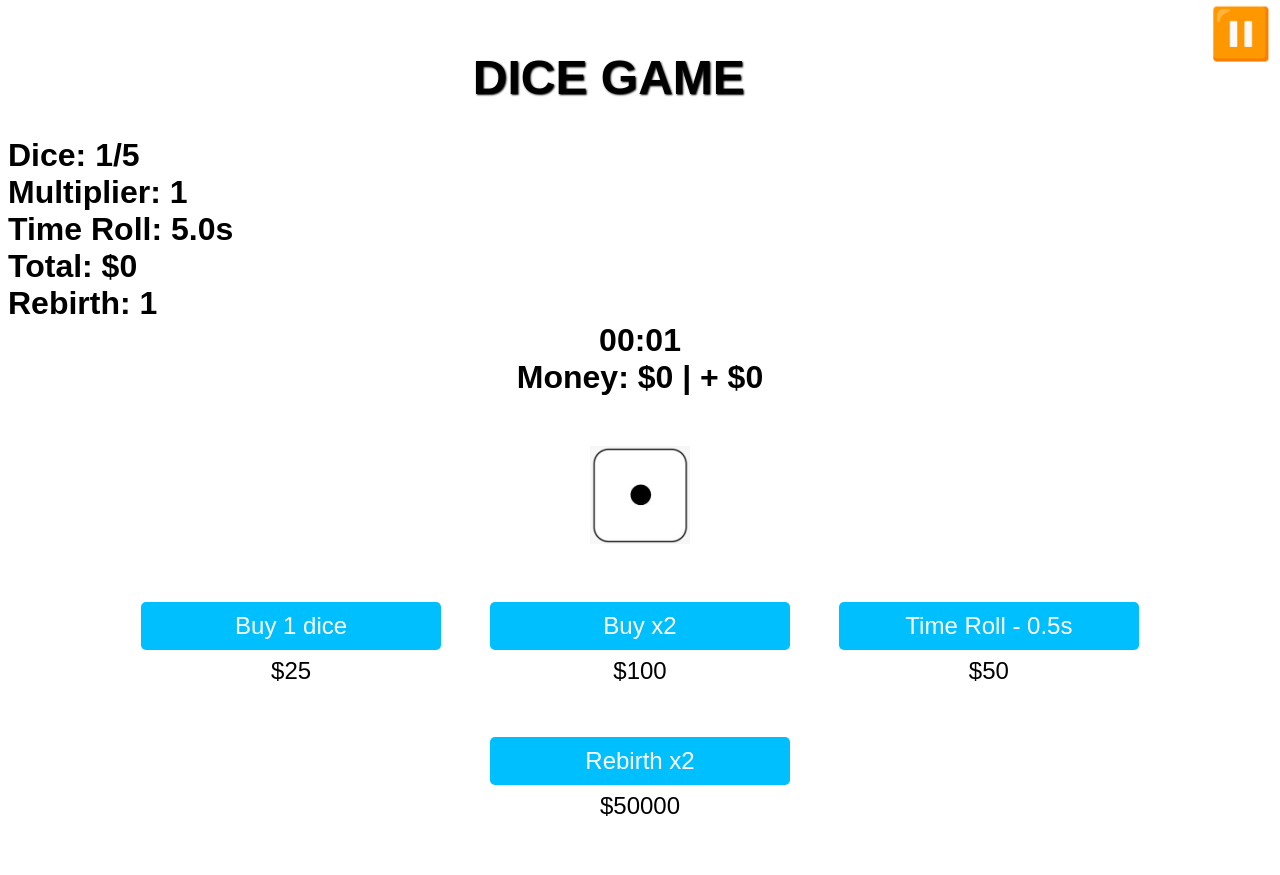
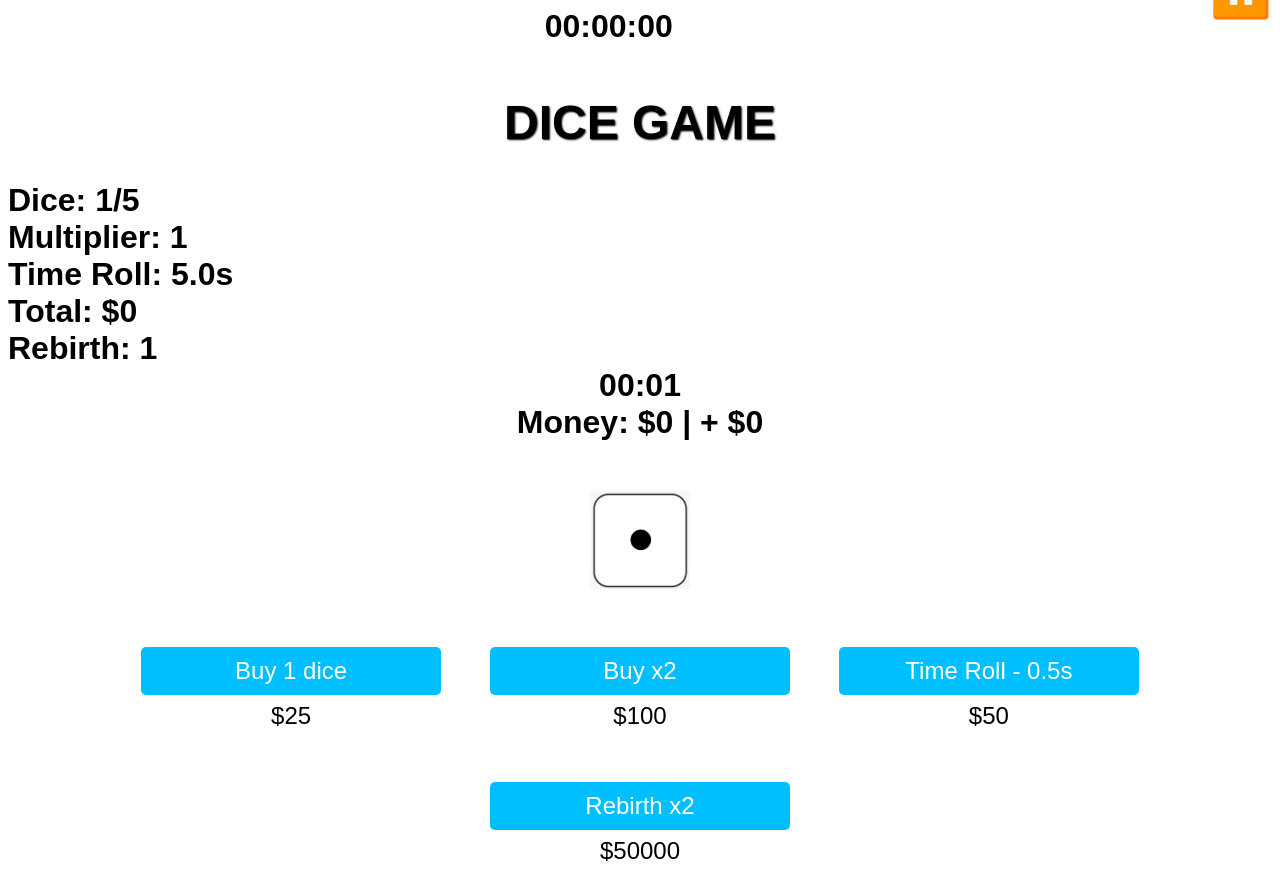
Before and after one commit to dofaWeb/diceGame, a plain HTML site: page diceGame/index.html in a window 1280 px wide. Before the commit the page ends 830 px from the top, so only its background shows below. Drawn offline with Linux system fonts and the light colour scheme.

Commit message:
Update index.html

```diff
--- a/diceGame/index.html
+++ b/diceGame/index.html
@@ -12,6 +12,7 @@
             <button id="pause-btn" onclick="pauseGame()">⏸️</button>
 
         </div>
+        <div id="totalTimerDisplay">00:00:00</div>
         <h1>Dice Game</h1>
         <div id="stastitic">
             <label id="diceCount">Dice: 1</label> <br>
```
